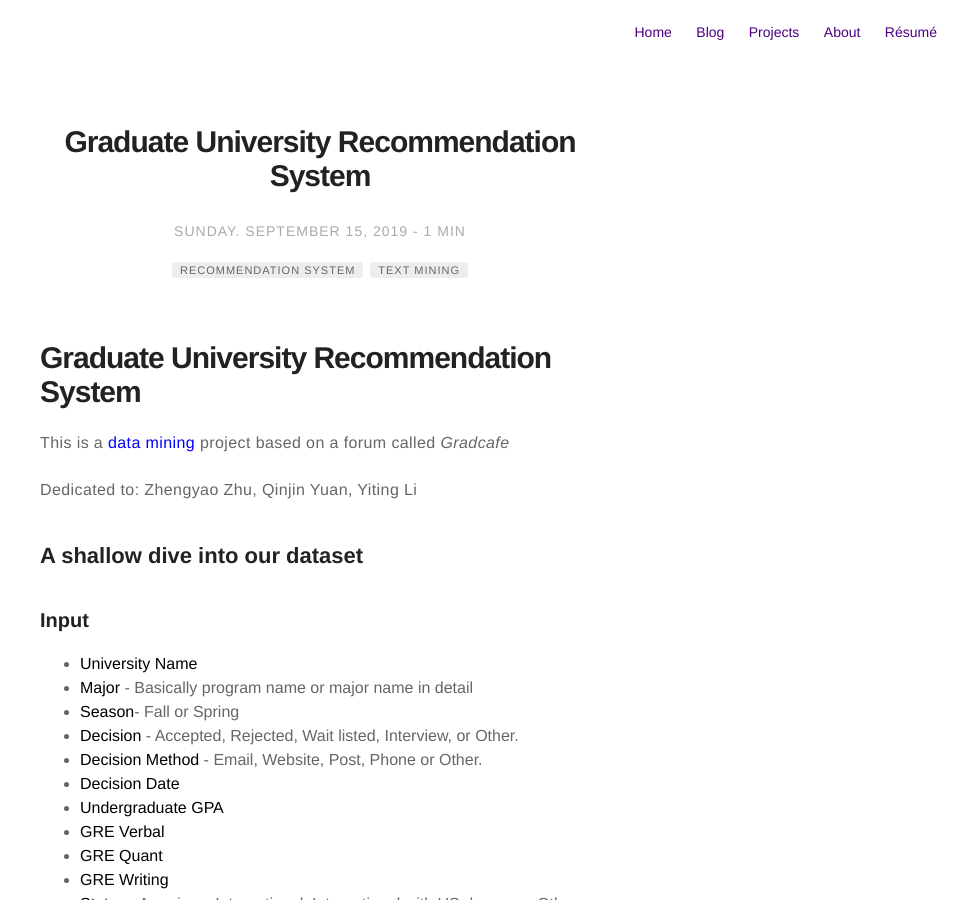
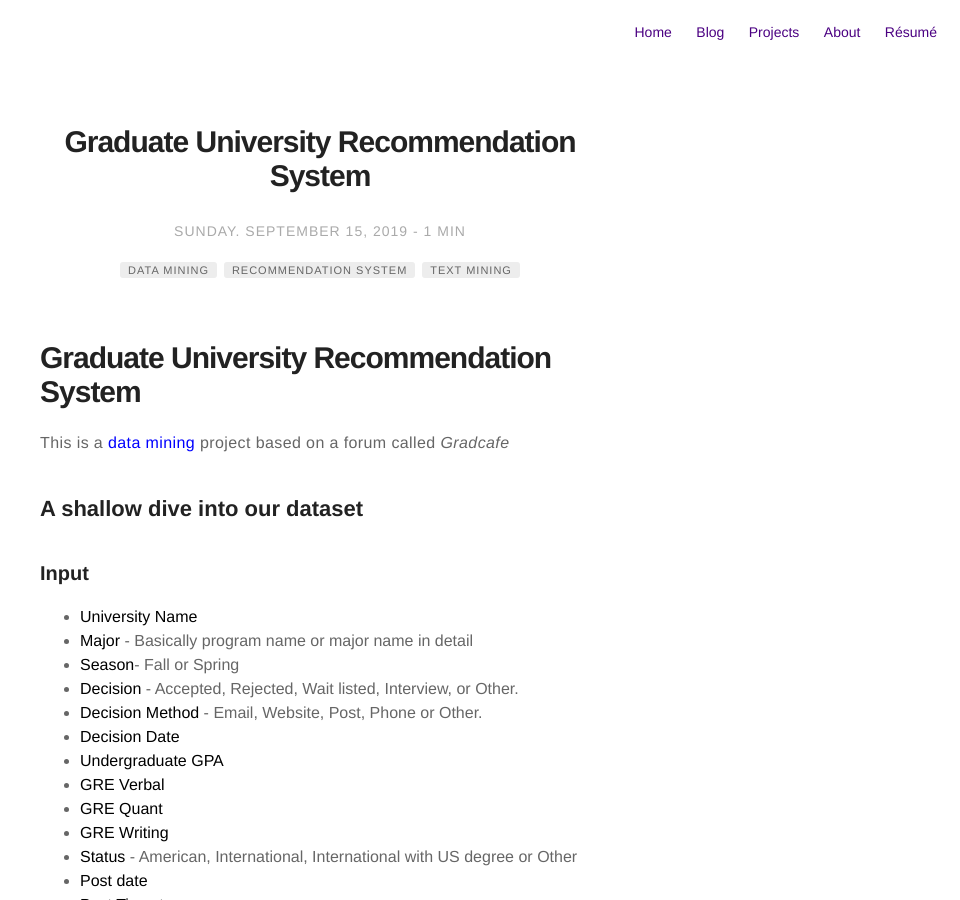
Before and after one commit to Hazel-Li/hazel-li.github.io, a Jekyll site: the page built from _posts/2019-09-15-Graduate-University-Recommendation-System.md, in a window 1280 px wide and 900 px high. Shown: the whole window, without its empty margins (320-1280 px from the left). Built offline with Jekyll 4.4.1, drawn with Linux system fonts in a browser that asks for light colours.

Commit message:
Update 2019-09-15-Graduate-University-Recommendation-System.md

```diff
--- a/_posts/2019-09-15-Graduate-University-Recommendation-System.md
+++ b/_posts/2019-09-15-Graduate-University-Recommendation-System.md
@@ -4,6 +4,7 @@ layout: post
 date: 2019-09-15 20:18
 image: /assets/images/beautifulsoup.jpg
 tag:
+- data mining
 - recommendation system
 - text mining
 headerImage: false
@@ -18,7 +19,6 @@ externalLink: false
 
 This is a <span style="color:blue">data mining</span> project based on a forum called *Gradcafe*
 
-Dedicated to: Zhengyao Zhu, Qinjin Yuan, Yiting Li
 
 ## A shallow dive into our dataset
 
```
